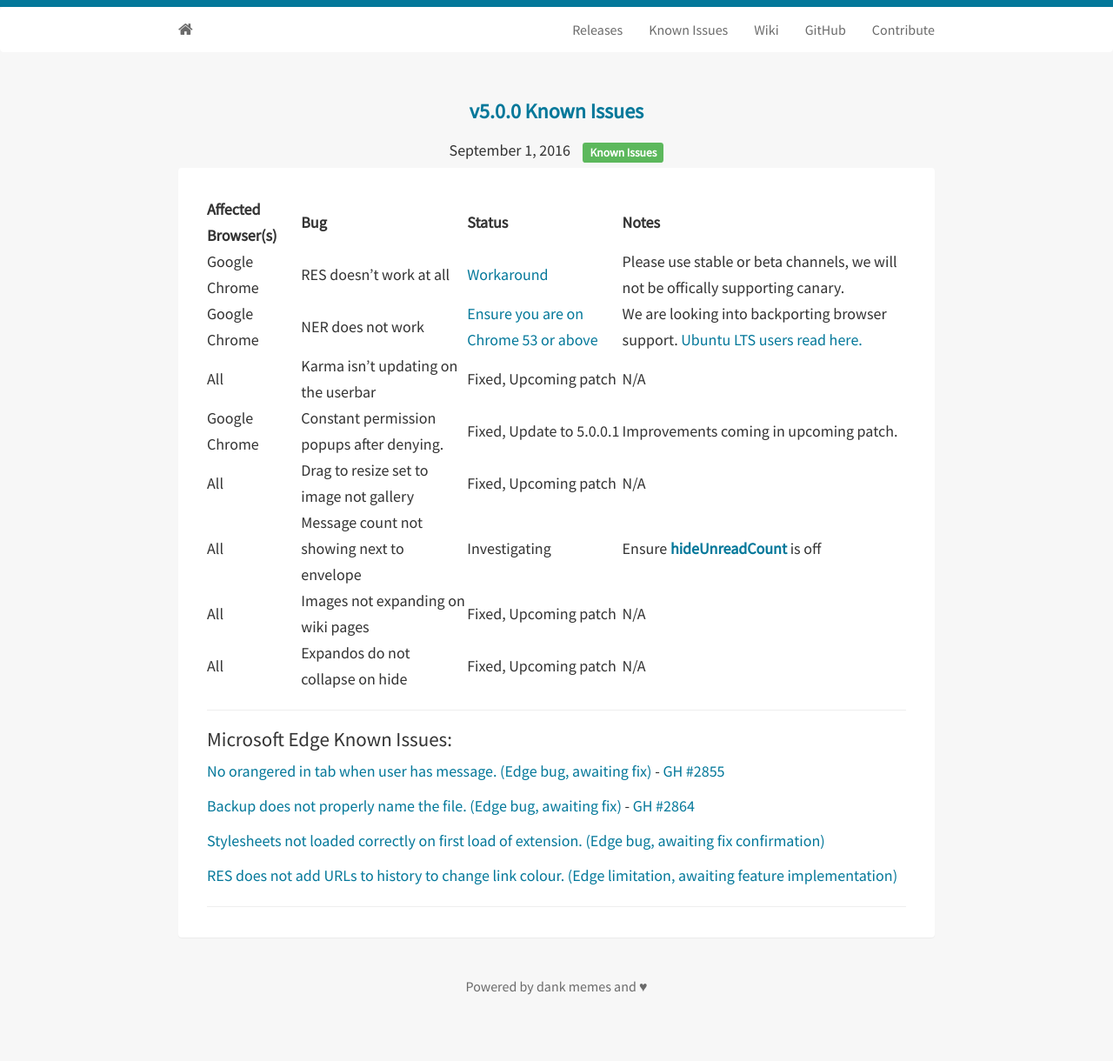
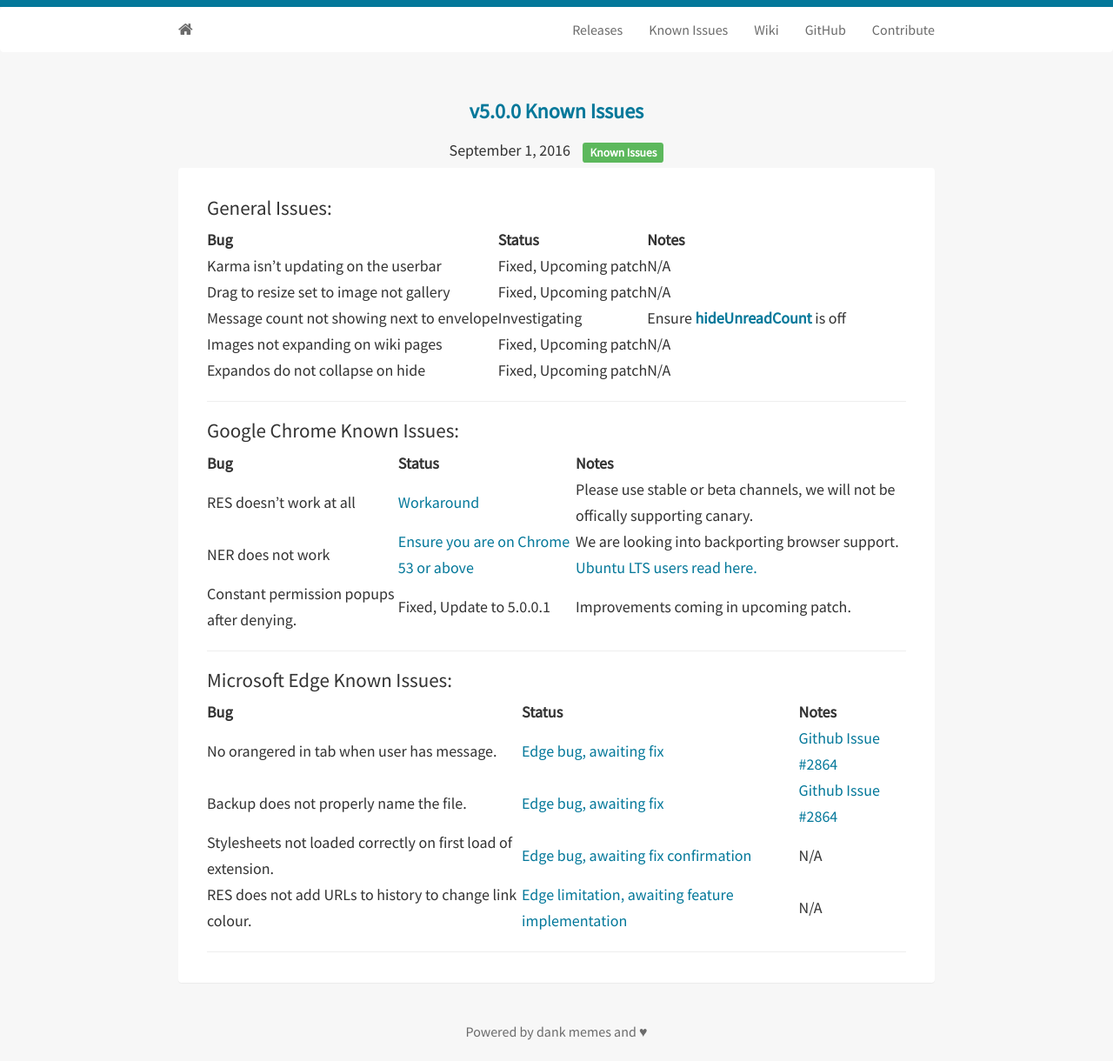
Before and after one commit to Reddit-Enhancement-Suite/Reddit-Enhancement-Suite.github.io, a Jekyll site: the page built from _posts/2016-09-01-500-issues.md, in a window 1280 px wide. Shown: the whole page at 87% size. Built offline with Jekyll 4.4.1, drawn with Linux system fonts in a browser that asks for light colours; nearby versions of some CDN libraries; before the commit the page ends 1168 px from its top, so only the background shows below that.

Commit message:
Reformat known issues.

```diff
--- a/_posts/2016-09-01-500-issues.md
+++ b/_posts/2016-09-01-500-issues.md
@@ -4,27 +4,34 @@
 tags:
 - Known Issues
 ---
+###### General Issues:
 
-Affected Browser(s) | Bug | Status | Notes
----|---|---|----
-Google Chrome | RES doesn't work at all | [Workaround](https://github.com/honestbleeps/Reddit-Enhancement-Suite/issues/3342#issuecomment-244466227) | Please use stable or beta channels, we will not be offically supporting canary.
-Google Chrome | NER does not work | [Ensure you are on Chrome 53 or above](http://googlechromereleases.blogspot.co.uk/2016/08/stable-channel-update-for-desktop_31.html) | We are looking into backporting browser support. [Ubuntu LTS users read here.](https://www.reddit.com/r/Enhancement/comments/50yrc0/known_issues_with_500_read_before_posting/d7811bv)
-All | Karma isn't updating on the userbar | Fixed, Upcoming patch  | N/A
-Google Chrome | Constant permission popups after denying. | Fixed, Update to 5.0.0.1 | Improvements coming in upcoming patch.
-All | Drag to resize set to image not gallery | Fixed, Upcoming patch | N/A
-All | Message count not showing next to envelope | Investigating | Ensure **[hideUnreadCount](#res:settings/orangered/hideUnreadCount)** is off
-All | Images not expanding on wiki pages | Fixed, Upcoming patch | N/A
-All | Expandos do not collapse on hide | Fixed, Upcoming patch | N/A
+Bug | Status | Notes
+---|---|----
+Karma isn't updating on the userbar | Fixed, Upcoming patch  | N/A
+Drag to resize set to image not gallery | Fixed, Upcoming patch | N/A
+Message count not showing next to envelope | Investigating | Ensure **[hideUnreadCount](#res:settings/orangered/hideUnreadCount)** is off
+Images not expanding on wiki pages | Fixed, Upcoming patch | N/A
+Expandos do not collapse on hide | Fixed, Upcoming patch | N/A
 
+
+----
+
+###### Google Chrome Known Issues:
+
+Bug | Status | Notes
+---|---|----
+RES doesn't work at all | [Workaround](https://github.com/honestbleeps/Reddit-Enhancement-Suite/issues/3342#issuecomment-244466227) | Please use stable or beta channels, we will not be offically supporting canary.
+NER does not work | [Ensure you are on Chrome 53 or above](http://googlechromereleases.blogspot.co.uk/2016/08/stable-channel-update-for-desktop_31.html) | We are looking into backporting browser support. [Ubuntu LTS users read here.](https://www.reddit.com/r/Enhancement/comments/50yrc0/known_issues_with_500_read_before_posting/d7811bv)
+Constant permission popups after denying. | Fixed, Update to 5.0.0.1 | Improvements coming in upcoming patch.
 
 ----
 
 ###### Microsoft Edge Known Issues:
 
-[No orangered in tab when user has message. (Edge bug, awaiting fix)](https://developer.microsoft.com/en-us/microsoft-edge/platform/issues/7480412) - [GH #2855](https://github.com/honestbleeps/Reddit-Enhancement-Suite/issues/2855)
-
-[Backup does not properly name the file. (Edge bug, awaiting fix)](https://developer.microsoft.com/en-us/microsoft-edge/platform/issues/7260192) - [GH #2864](https://github.com/honestbleeps/Reddit-Enhancement-Suite/issues/2864)
-
-[Stylesheets not loaded correctly on first load of extension. (Edge bug, awaiting fix confirmation)](https://developer.microsoft.com/en-us/microsoft-edge/platform/issues/7996816)
-
-[RES does not add URLs to history to change link colour. (Edge limitation, awaiting feature implementation)](https://developer.microsoft.com/en-us/microsoft-edge/platform/documentation/extensions/extension-api-roadmap/)
+Bug | Status | Notes
+---|---|----
+No orangered in tab when user has message. | [Edge bug, awaiting fix](https://developer.microsoft.com/en-us/microsoft-edge/platform/issues/7480412) | [Github Issue  #2864](https://github.com/honestbleeps/Reddit-Enhancement-Suite/issues/2864)
+Backup does not properly name the file. | [Edge bug, awaiting fix](https://developer.microsoft.com/en-us/microsoft-edge/platform/issues/7260192) | [Github Issue  #2864](https://github.com/honestbleeps/Reddit-Enhancement-Suite/issues/2864)
+Stylesheets not loaded correctly on first load of extension. | [Edge bug, awaiting fix confirmation](https://developer.microsoft.com/en-us/microsoft-edge/platform/issues/7996816) | N/A
+RES does not add URLs to history to change link colour. | [Edge limitation, awaiting feature implementation](https://developer.microsoft.com/en-us/microsoft-edge/platform/documentation/extensions/extension-api-roadmap/) | N/A
```
